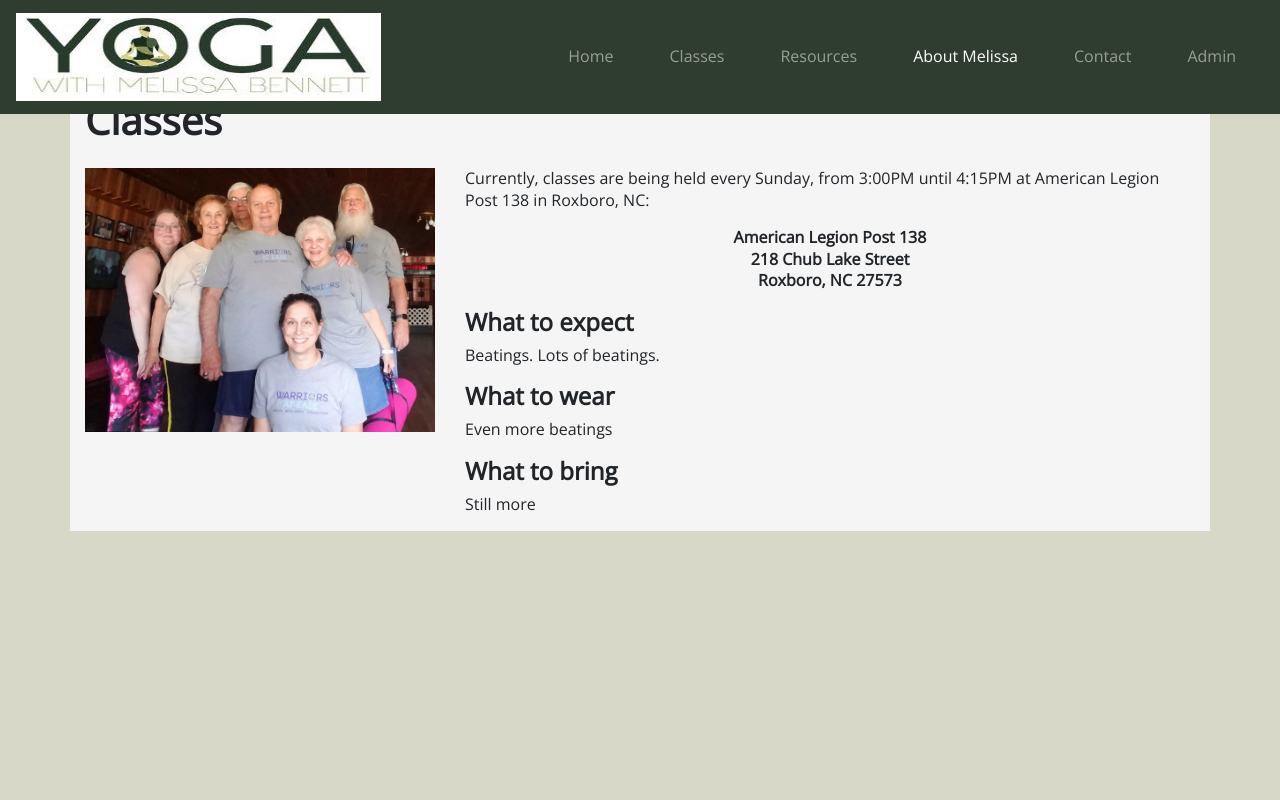
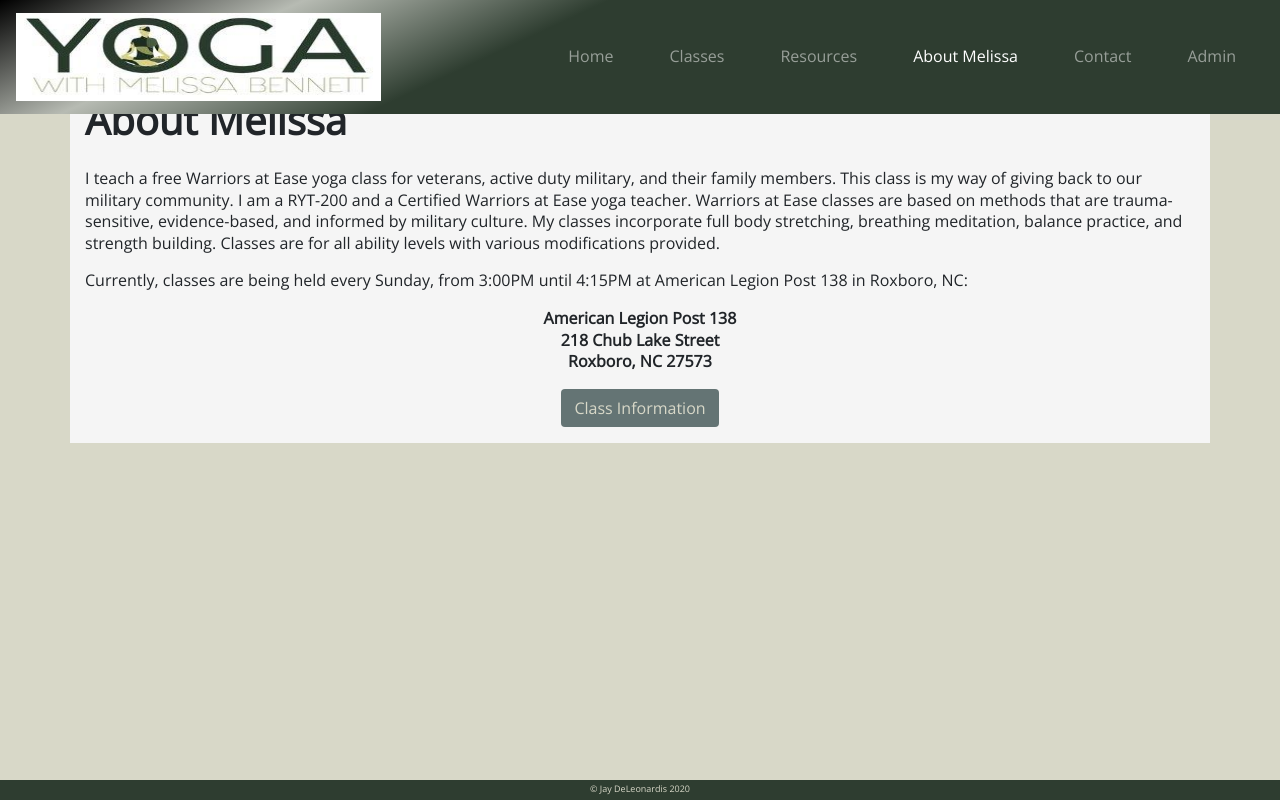
Before and after one commit to jdeleonardis/yoga_with_melissa_bennett_react, a React (Create React App) app in the folder client/: page /aboutmelissa in a window 1280 px wide. Built offline with nearby package versions, Linux system fonts and the light colour scheme.

Commit message:
Added footer, about, resources, as well as changes to css

```diff
--- a/client/src/App.css
+++ b/client/src/App.css
@@ -38,3 +38,21 @@ body {
   background-color: #647474;
   color: #d8d8c8;
 }
+
+.footer{
+  height: 20px;
+  color: #d8d8c8;
+  font-size: xx-small;
+  /* background-color: #2e3d30;
+  background-image: linear-gradient(155deg,black 0%, #b7bbb3 20%,#2e3d30 40%); */
+  background-color: #2e3d30;
+  position: fixed;
+  bottom: 0;
+  left: 0;
+  width: 100%;
+  text-align: center;
+}
+
+#footerfont{
+  margin-top: 3px;
+}
--- a/client/src/App.js
+++ b/client/src/App.js
@@ -1,25 +1,49 @@
 import React from "react";
 import Home from "./pages/Home/home.js";
 import Classes from "./pages/Classes/classes.js";
+import Resources from "./pages/Resources/resources.js";
+import About from "./pages/About/about.js";
+import Contact from "./pages/Contact/contact.js";
 // import Detail from "./pages/Detail";
 // import NoMatch from "./pages/NoMatch";
 import "./App.css"
 import NavComponent from "./components/NavComponent/navcomponent.js";
+import Footer from "./components/Footer/Footer.js";
 import { BrowserRouter, Route, Switch } from "react-router-dom";
 
 function App() {
+//   return (
+//     <BrowserRouter>
+//       <div>
+//         <NavComponent/>
+//         <Switch>
+//             <Route exact path="/" component={Home} />
+//             <Route exact path="/classes" component={Classes} />
+//             <Route exact path="/resources" component={Resources} />
+//             <Route exact path="/aboutmelissa" component={About} />
+//             <Route exact path="/contact" component={Contact} />
+//             <Route exact path="/admin" component={Classes} />
+//         </Switch>
+//         <Footer/>
+//       </div>
+//     </BrowserRouter>
+//   );
   return (
         <BrowserRouter>
-      <div>
+          <div className="Site">
+
                 <NavComponent/>
+        <div className="Site-content">
                 <Switch>
                     <Route exact path="/" component={Home} />
                     <Route exact path="/classes" component={Classes} />
-          <Route exact path="/resources" component={Home} />
-          <Route exact path="/aboutmelissa" component={Classes} />
-          <Route exact path="/contact" component={Classes} />
+                    <Route exact path="/resources" component={Resources} />
+                    <Route exact path="/aboutmelissa" component={About} />
+                    <Route exact path="/contact" component={Contact} />
                     <Route exact path="/admin" component={Classes} />
                 </Switch>
+            </div>
+            <Footer/>
           </div>
         </BrowserRouter>
       );
--- /dev/null
+++ b/client/src/components/Footer/Footer.js
@@ -0,0 +1,10 @@
+import React from "react";
+
+function Footer() {
+
+return (
+    <div className="footer">
+        <p id="footerfont">&copy; Jay DeLeonardis 2020</p>
+    </div>)
+};
+export default Footer;
--- a/client/src/components/NavComponent/navcomponent.css
+++ b/client/src/components/NavComponent/navcomponent.css
@@ -9,4 +9,5 @@
 
 #nav{
     background-color: #2e3d30;
+    background-image: linear-gradient(155deg,black 0%, #b7bbb3 20%,#2e3d30 40%);
 }
--- /dev/null
+++ b/client/src/pages/About/about.js
@@ -0,0 +1,38 @@
+import React, { useState, useEffect } from "react";
+
+function about() {
+
+    return (
+        <main class="container">
+            <div class="row py-3">
+                <section class="col-lg-12">
+                        <header>
+                            <h1>About Melissa</h1>
+                        </header>
+                </section>
+            </div>
+
+            <div class="row">
+                <section class="col-lg-12">
+                    <div>
+                        <p>I teach a free Warriors at Ease yoga class for veterans, active duty military, and their family members. This class is my way of giving back to our military community. I am a RYT-200 and a Certified Warriors at Ease yoga teacher. Warriors at Ease classes are based on methods that are trauma-sensitive, evidence-based, and informed by military culture. My classes incorporate full body stretching, breathing meditation, balance practice, and strength building. Classes are for all ability levels with various modifications provided.</p>
+                        <p>Currently, classes are being held every Sunday, from 3:00PM until 4:15PM at American Legion Post 138 in Roxboro, NC:</p>
+                        <div class="bold_text centered_text my-3 mt-3">
+                            American Legion Post 138<br></br>
+                            218 Chub Lake Street<br></br>
+                            Roxboro, NC 27573
+                        </div>
+                    </div>
+
+                    <div id="btnwrapper" class="pb-3">
+                        <a href="/classes">
+                            <button type="button" class="btn greenbtn">Class Information</button>
+                        </a>
+                    </div>
+                </section>
+            </div>
+        </main>
+    );
+}
+
+export default about;
--- /dev/null
+++ b/client/src/pages/Resources/resources.js
@@ -0,0 +1,41 @@
+import React, { useState, useEffect } from "react";
+
+function resources() {
+
+    return (
+        <main class="container">
+            <div class="row py-3">
+                <section class="col-lg-12">
+                    <header>
+                        <h1>Resources</h1>
+                    </header>
+                </section>
+            </div>
+
+            <div class="row">
+                <section class="col-lg-12">
+                    <table class="table table-striped">
+                        <tr>
+                            <th>Resource</th>
+                            <th>Website</th>
+                            <th>Phone Number</th>
+                        </tr>
+                        <tr>
+                            <td>Warriors At Ease</td>
+                            <td><a href="http://warriorsatease.org/" target="_blank">Warriors At Ease</a></td>
+                            <td>555-121-1212</td>
+                        </tr>
+                        <tr>
+                            <td>Suicide Prevention Lifeline</td>
+                            <td><a href="https://suicidepreventionlifeline.org/" target="_blank">Suicide Prevention Lifeline</a></td>
+                            <td>555-121-1212</td>
+                        </tr>
+                    </table>
+                </section>
+            </div>
+
+      </main>
+    );
+}
+
+export default resources;
```
Also changed, not shown: client/src/components/NavComponent/navcomponent.js (indentation only), client/src/pages/Contact/contact.js (added). Lines whose indentation alone changed are shown as unchanged.
